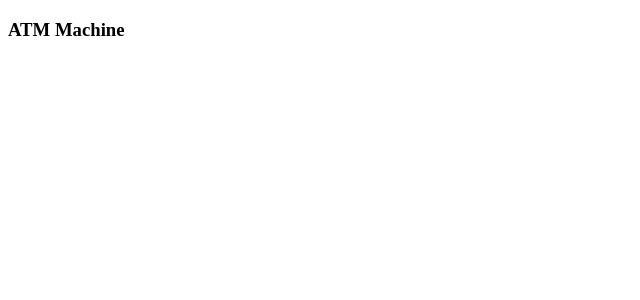
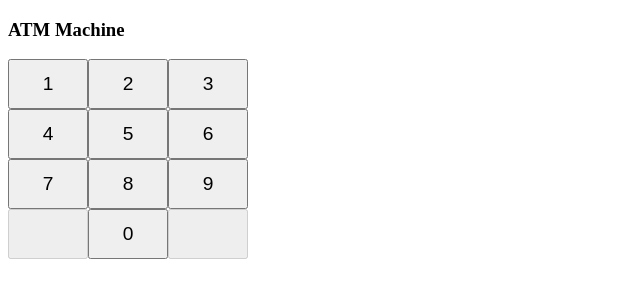
Before and after one commit to tomasz-rebas/react-atm-machine, a React (Vite) app: page / in a window 1280 px wide. Shown: the top 300 px of the page, without its empty margins (0-640 px from the left). Built offline with nearby package versions, Linux system fonts and the light colour scheme.

Commit message:
Prepare Keypad component for a digit input

```diff
--- a/src/App.jsx
+++ b/src/App.jsx
@@ -1,3 +1,12 @@
+import { Keypad } from "./components/Keypad";
+
 export const App = () => {
-  return <h3>ATM Machine</h3>;
+  return (
+    <>
+      <h3>ATM Machine</h3>
+      <div className="keyboard">
+        <Keypad />
+      </div>
+    </>
+  );
 };
--- /dev/null
+++ b/src/components/Keypad.jsx
@@ -0,0 +1,16 @@
+export const Keypad = () => {
+  return (
+    <div className="keypad">
+      {[1, 2, 3, 4, 5, 6, 7, 8, 9].map((digit) => (
+        <button key={digit} value={digit} className="digit">
+          {digit}
+        </button>
+      ))}
+      <button disabled />
+      <button value={0} className="digit">
+        0
+      </button>
+      <button disabled />
+    </div>
+  );
+};
--- /dev/null
+++ b/src/index.css
@@ -0,0 +1,18 @@
+.keyboard {
+  display: flex;
+}
+
+.keypad {
+  display: grid;
+  grid-template-columns: repeat(3, 1fr);
+  grid-template-rows: repeat(4, 1fr);
+}
+
+button {
+  width: 80px;
+  height: 50px;
+}
+
+.digit {
+  font-size: 1.2em;
+}
--- a/src/main.jsx
+++ b/src/main.jsx
@@ -1,4 +1,5 @@
 import { createRoot } from "react-dom/client";
 import { App } from "./App.jsx";
+import "./index.css";
 
 createRoot(document.getElementById("root")).render(<App />);
```
